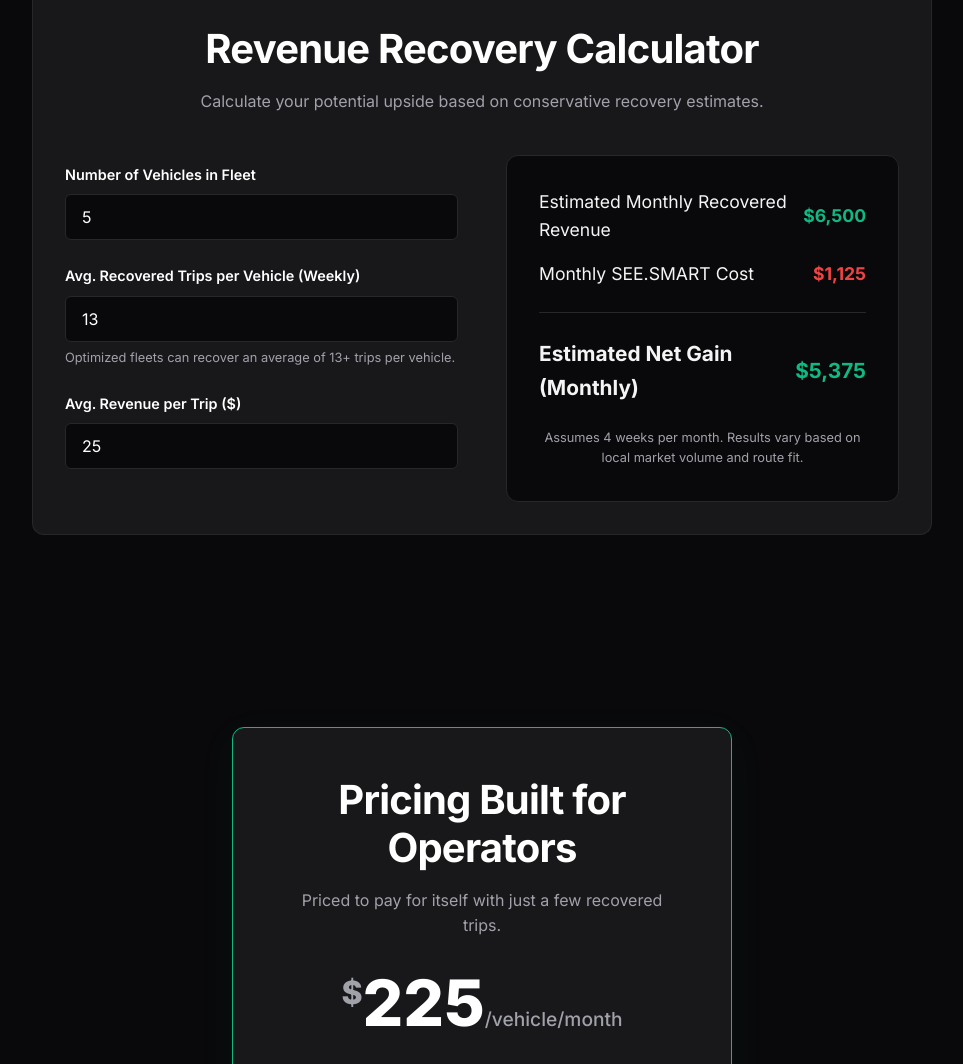
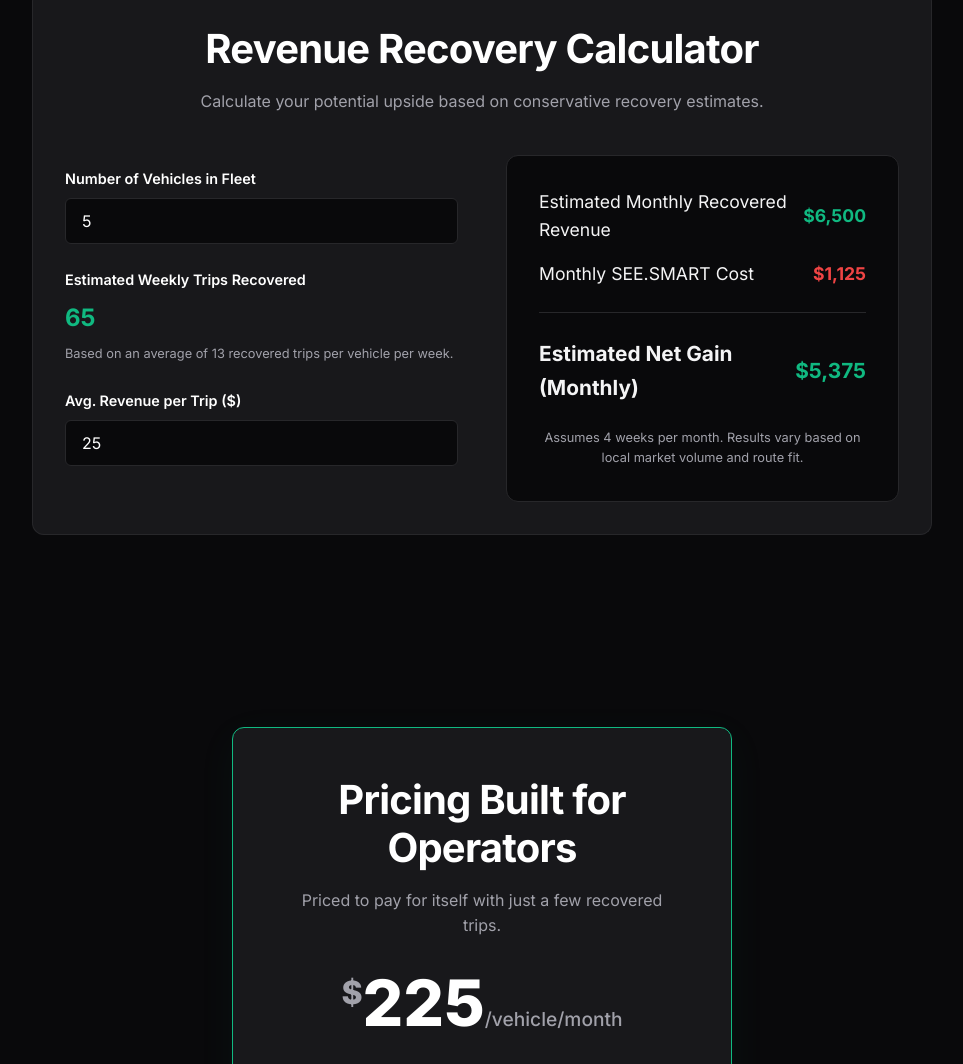
Before and after one commit to thewshii/autosales, a website: page index.html in a window 1280 px wide. Shown: the part 2169-3233 px from the top of the page, without its empty margins (158-1121 px from the left). Drawn offline with Linux system fonts and the light colour scheme.

Commit message:
Make ROI calculator dynamic with 13 trips/vehicle benchmark

```diff
--- a/index.html
+++ b/index.html
@@ -105,9 +105,9 @@
               <input type="number" id="calc-vehicles" value="5" min="1" />
             </div>
             <div class="input-group">
-              <label for="calc-trips">Avg. Recovered Trips per Vehicle (Weekly)</label>
-              <input type="number" id="calc-trips" value="13" min="1" />
-              <small>Optimized fleets can recover an average of 13+ trips per vehicle.</small>
+              <label>Estimated Weekly Trips Recovered</label>
+              <div id="display-total-trips" class="text-emerald" style="font-size: 1.5rem; font-weight: 700;">65</div>
+              <small>Based on an average of 13 recovered trips per vehicle per week.</small>
             </div>
             <div class="input-group">
               <label for="calc-revenue">Avg. Revenue per Trip ($)</label>
--- a/script.js
+++ b/script.js
@@ -1,7 +1,7 @@
 // ROI Calculator Logic
 const calcVehicles = document.getElementById('calc-vehicles');
-const calcTrips = document.getElementById('calc-trips');
 const calcRevenue = document.getElementById('calc-revenue');
+const displayTotalTrips = document.getElementById('display-total-trips');
 
 const outRevenue = document.getElementById('out-revenue');
 const outCost = document.getElementById('out-cost');
@@ -9,12 +9,20 @@ const outNet = document.getElementById('out-net');
 
 function calculateROI() {
   const vehicles = parseInt(calcVehicles.value) || 0;
-  const trips = parseInt(calcTrips.value) || 0;
   const revPerTrip = parseFloat(calcRevenue.value) || 0;
 
+  // Fixed multiplier: 13 trips per vehicle per week
+  const weeklyTripsPerVehicle = 13;
+  const totalWeeklyTrips = vehicles * weeklyTripsPerVehicle;
+
+  // Update total trips display
+  if (displayTotalTrips) {
+    displayTotalTrips.textContent = totalWeeklyTrips.toLocaleString();
+  }
+
   // Assume 4 weeks per month for conservative estimate
-  const monthlyTrips = trips * 4;
-  const totalMonthlyRevenue = vehicles * monthlyTrips * revPerTrip;
+  const monthlyTrips = totalWeeklyTrips * 4;
+  const totalMonthlyRevenue = monthlyTrips * revPerTrip;
   const totalMonthlyCost = vehicles * 225;
   const netGain = totalMonthlyRevenue - totalMonthlyCost;
 
@@ -31,8 +39,8 @@ function calculateROI() {
   }
 }
 
-if (calcVehicles && calcTrips && calcRevenue) {
-  [calcVehicles, calcTrips, calcRevenue].forEach(input => {
+if (calcVehicles && calcRevenue) {
+  [calcVehicles, calcRevenue].forEach(input => {
     input.addEventListener('input', calculateROI);
   });
   calculateROI();
```
